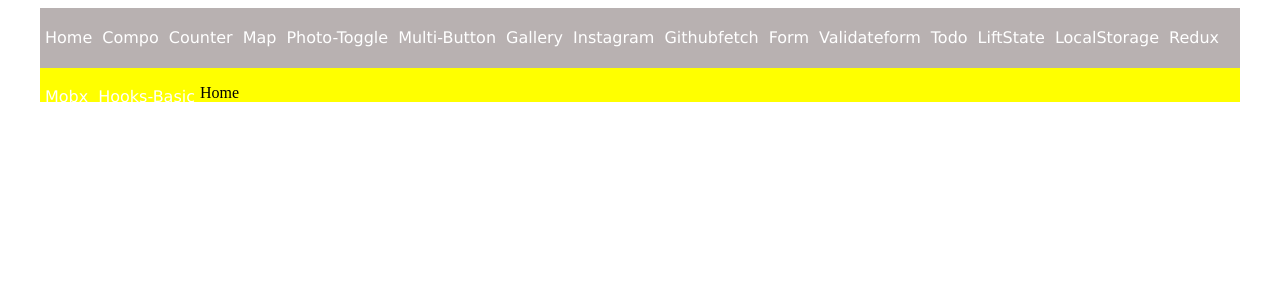
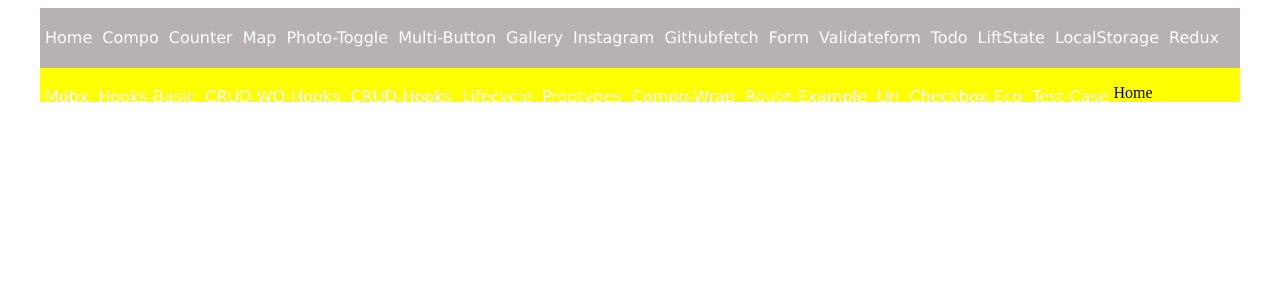
Before and after one commit to azar2612/react-basics, a React (Create React App) app: page / in a window 1280 px wide. Shown: the top 300 px of the page. Built offline with nearby package versions, Linux system fonts and the light colour scheme.

Commit message:
all tasks imported in menu

```diff
--- a/src/Navigation.jsx
+++ b/src/Navigation.jsx
@@ -19,7 +19,16 @@ const naviData = [
   "LocalStorage",
   "redux",
   "mobx",
-  "hooks-basic"
+  "hooks-basic",
+  "CRUD-WO-Hooks",
+  "CRUD-Hooks",
+  "lifecycle",
+  "proptypes",
+  "compo-wrap",
+  "route-example",
+  "url",
+  "checkbox-eco",
+  "test-case",
 ];
 
 const Navigation = () => (
```
